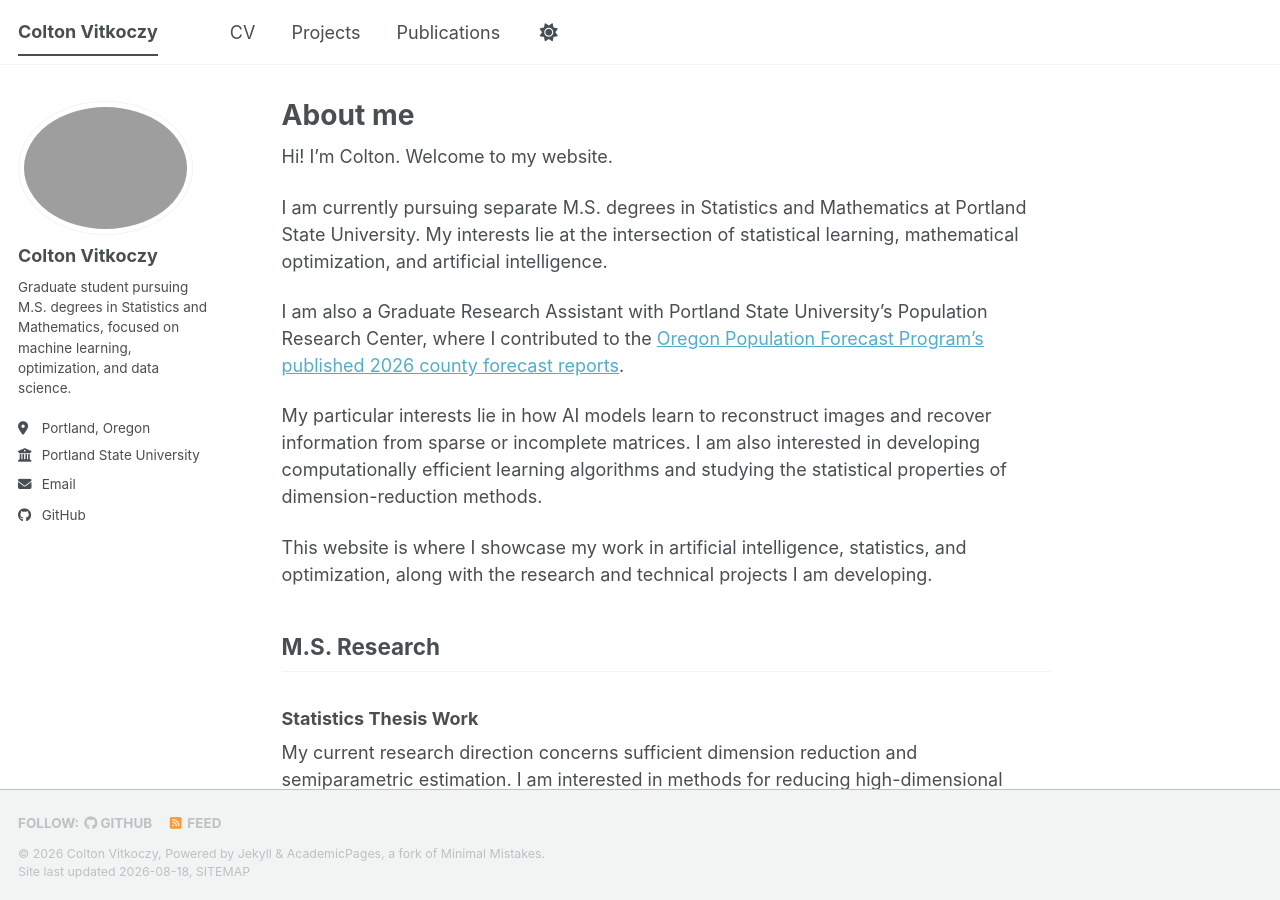
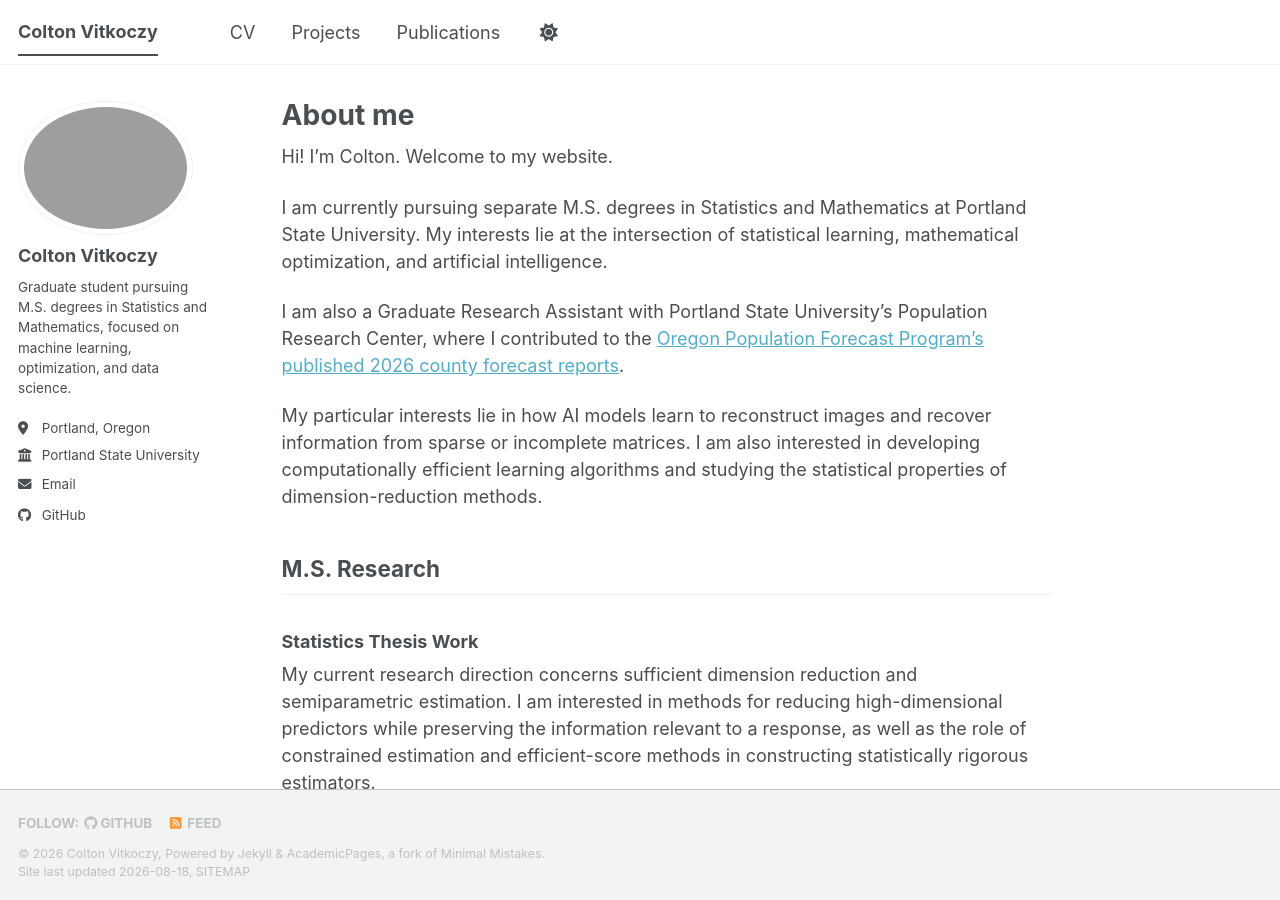
Before and after one commit to ColtonVitkoczy/ColtonVitkoczy.github.io, a Jekyll site: the page built from _pages/about.md, in a window 1280 px wide and 900 px high. Built offline with Jekyll 4.4.1, drawn with Linux system fonts in a browser that asks for light colours; a style sheet for code colours, icons or effects is not loaded.

Commit message:
Update about.md

```diff
--- a/_pages/about.md
+++ b/_pages/about.md
@@ -14,8 +14,6 @@ I am currently pursuing separate M.S. degrees in Statistics and Mathematics at P
 I am also a Graduate Research Assistant with Portland State University's Population Research Center, where I contributed to the [Oregon Population Forecast Program's published 2026 county forecast reports](https://www.pdx.edu/population-research/population-forecasts).
 
 My particular interests lie in how AI models learn to reconstruct images and recover information from sparse or incomplete matrices. I am also interested in developing computationally efficient learning algorithms and studying the statistical properties of dimension-reduction methods.
-
-This website is where I showcase my work in artificial intelligence, statistics, and optimization, along with the research and technical projects I am developing.
 
 ## M.S. Research
 
```
